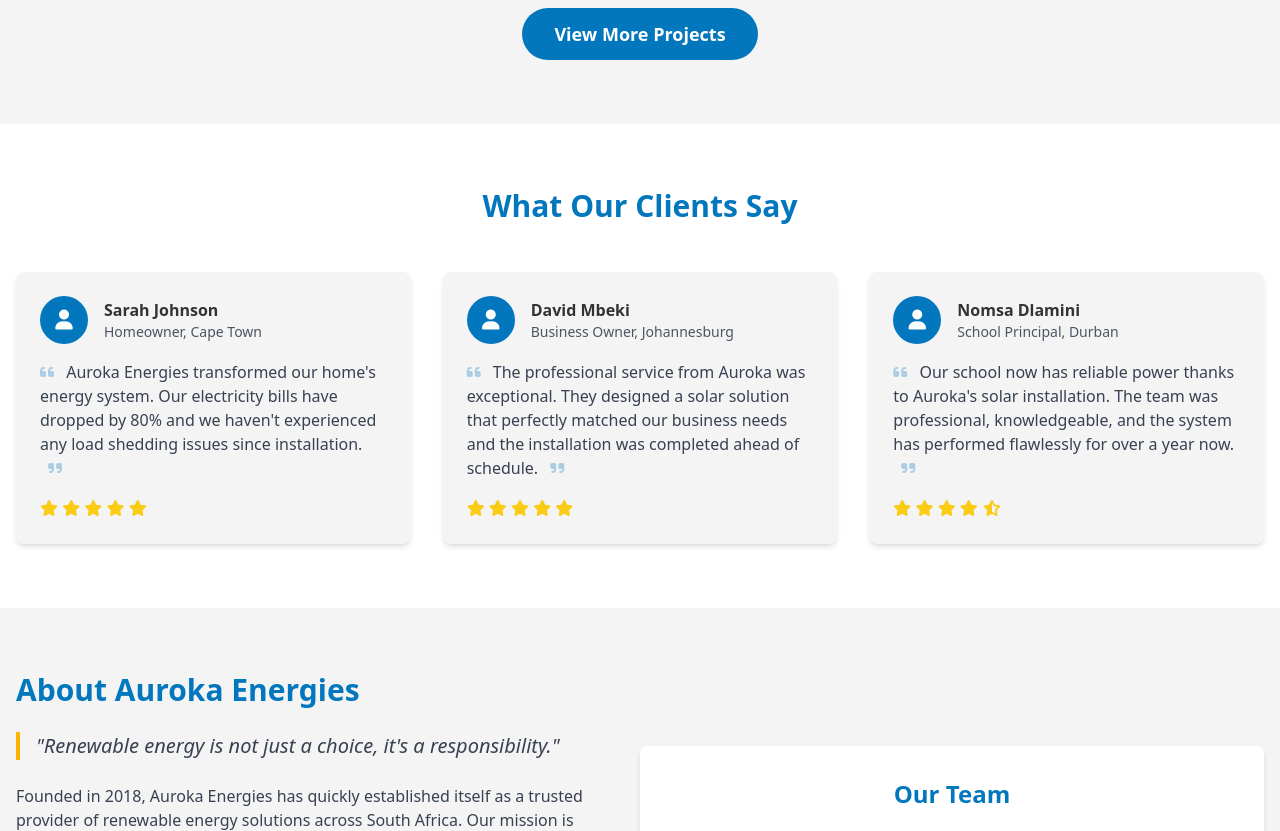
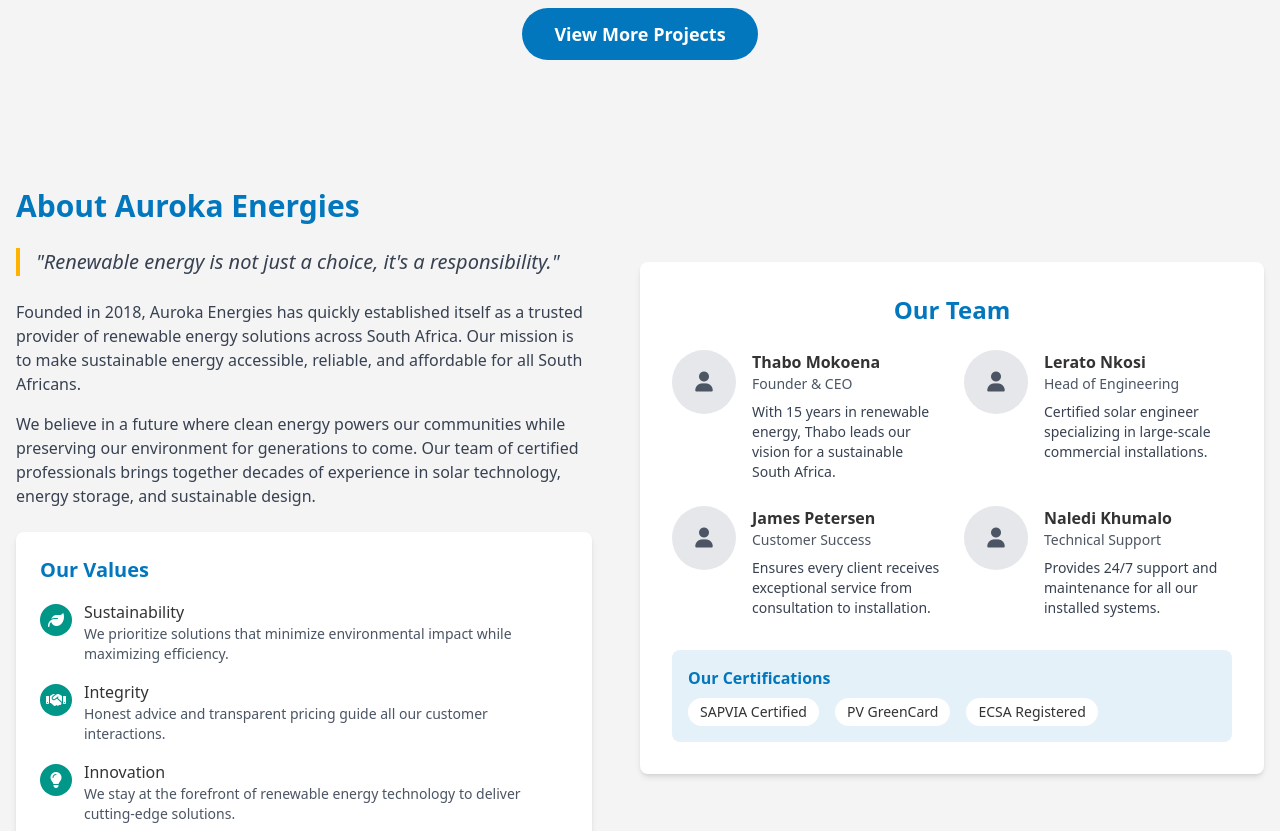
Before and after one commit to SkhumbuzoT/AurokEnergies, a plain HTML site: page index.html in a window 1280 px wide. Shown: the part 2700-3531 px from the top of the page. Drawn offline with nearby package versions, Linux system fonts and the light colour scheme.

Commit message:
Update index.html

```diff
--- a/index.html
+++ b/index.html
@@ -299,90 +299,6 @@
         </div>
     </section>
 
-    <!-- Testimonials -->
-    <section class="py-16 bg-white">
-        <div class="container mx-auto px-4">
-            <h2 class="text-3xl font-bold text-center mb-12 text-primary">What Our Clients Say</h2>
-
-            <div class="grid grid-cols-1 md:grid-cols-3 gap-8">
-                <!-- Testimonial 1 -->
-                <div class="testimonial-card bg-background p-6 rounded-lg shadow-md">
-                    <div class="flex items-center mb-4">
-                        <div class="bg-primary text-white rounded-full w-12 h-12 flex items-center justify-center">
-                            <i class="fas fa-user text-xl"></i>
-                        </div>
-                        <div class="ml-4">
-                            <h4 class="font-semibold">Sarah Johnson</h4>
-                            <p class="text-gray-600 text-sm">Homeowner, Cape Town</p>
-                        </div>
-                    </div>
-                    <div class="text-gray-700">
-                        <i class="fas fa-quote-left text-primary opacity-30 mr-2"></i>
-                        Auroka Energies transformed our home's energy system. Our electricity bills have dropped by 80% and we haven't experienced any load shedding issues since installation.
-                        <i class="fas fa-quote-right text-primary opacity-30 ml-2"></i>
-                    </div>
-                    <div class="mt-4 text-yellow-400">
-                        <i class="fas fa-star"></i>
-                        <i class="fas fa-star"></i>
-                        <i class="fas fa-star"></i>
-                        <i class="fas fa-star"></i>
-                        <i class="fas fa-star"></i>
-                    </div>
-                </div>
-
-                <!-- Testimonial 2 -->
-                <div class="testimonial-card bg-background p-6 rounded-lg shadow-md">
-                    <div class="flex items-center mb-4">
-                        <div class="bg-primary text-white rounded-full w-12 h-12 flex items-center justify-center">
-                            <i class="fas fa-user text-xl"></i>
-                        </div>
-                        <div class="ml-4">
-                            <h4 class="font-semibold">David Mbeki</h4>
-                            <p class="text-gray-600 text-sm">Business Owner, Johannesburg</p>
-                        </div>
-                    </div>
-                    <div class="text-gray-700">
-                        <i class="fas fa-quote-left text-primary opacity-30 mr-2"></i>
-                        The professional service from Auroka was exceptional. They designed a solar solution that perfectly matched our business needs and the installation was completed ahead of schedule.
-                        <i class="fas fa-quote-right text-primary opacity-30 ml-2"></i>
-                    </div>
-                    <div class="mt-4 text-yellow-400">
-                        <i class="fas fa-star"></i>
-                        <i class="fas fa-star"></i>
-                        <i class="fas fa-star"></i>
-                        <i class="fas fa-star"></i>
-                        <i class="fas fa-star"></i>
-                    </div>
-                </div>
-
-                <!-- Testimonial 3 -->
-                <div class="testimonial-card bg-background p-6 rounded-lg shadow-md">
-                    <div class="flex items-center mb-4">
-                        <div class="bg-primary text-white rounded-full w-12 h-12 flex items-center justify-center">
-                            <i class="fas fa-user text-xl"></i>
-                        </div>
-                        <div class="ml-4">
-                            <h4 class="font-semibold">Nomsa Dlamini</h4>
-                            <p class="text-gray-600 text-sm">School Principal, Durban</p>
-                        </div>
-                    </div>
-                    <div class="text-gray-700">
-                        <i class="fas fa-quote-left text-primary opacity-30 mr-2"></i>
-                        Our school now has reliable power thanks to Auroka's solar installation. The team was professional, knowledgeable, and the system has performed flawlessly for over a year now.
-                        <i class="fas fa-quote-right text-primary opacity-30 ml-2"></i>
-                    </div>
-                    <div class="mt-4 text-yellow-400">
-                        <i class="fas fa-star"></i>
-                        <i class="fas fa-star"></i>
-                        <i class="fas fa-star"></i>
-                        <i class="fas fa-star"></i>
-                        <i class="fas fa-star-half-alt"></i>
-                    </div>
-                </div>
-            </div>
-        </div>
-    </section>
-
     <!-- About Us Section -->
     <section id="about" class="py-16 bg-background">
         <div class="container mx-auto px-4">
@@ -561,7 +477,7 @@
                                 </div>
                                 <div class="ml-4">
                                     <h4 class="font-medium">Our Office</h4>
-                                    <p class="text-gray-600">123 Energy Street, Solar Park<br>Johannesburg, 2000<br>South Africa</p>
+                                    <p class="text-gray-600">206 Bonham Place, Mondeor<br>Johannesburg, 2000<br>South Africa</p>
                                 </div>
                             </div>
 
@@ -715,7 +631,7 @@
                     <ul class="space-y-3 text-gray-400">
                         <li class="flex items-start">
                             <i class="fas fa-map-marker-alt text-secondary mt-1 mr-3"></i>
-                            <span>123 Energy Street, Solar Park<br>Johannesburg, 2000</span>
+                            <span>206 Bonham Place, Mondeor <br>Johannesburg, 2000</span>
                         </li>
                         <li class="flex items-center">
                             <i class="fas fa-phone-alt text-secondary mr-3"></i>
```
